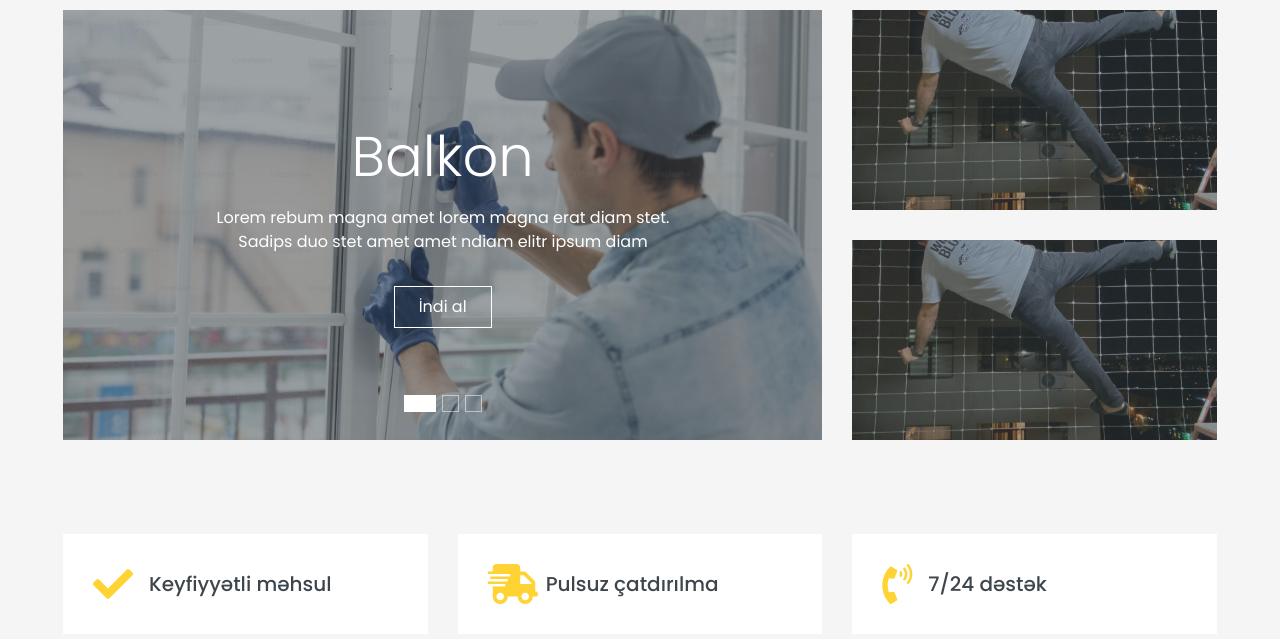
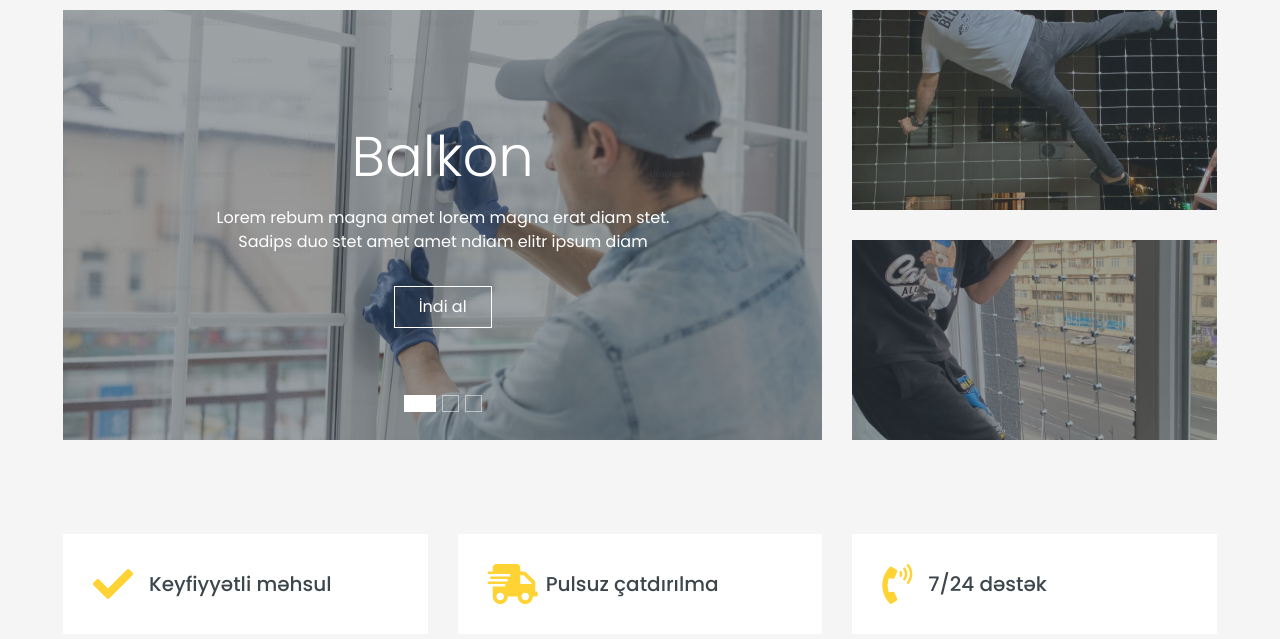
Before and after one commit to IIISRO/winblockaz, a Django app: page / in a window 1280 px wide. Shown: the part 235-874 px from the top of the page. Run offline with Django 5.2, Linux system fonts and the light colour scheme; data that the repository does not hold is empty; some libraries are stand-ins or nearby versions.

Commit message:
initial commit

```diff
--- a/core/templates/home.html
+++ b/core/templates/home.html
@@ -47,7 +47,7 @@
         </div>
         <div class="col-lg-4">
             <div class="product-offer mb-30" style="height: 200px;">
-                <img class="img-fluid" src="{% static 'img/winblock-image2.jpeg' %}" alt="">
+                <img class="img-fluid" style="object-fit: cover;background-position: top;"  src="{% static 'img/winblock-image2.jpeg' %}" alt="">
                 <div class="offer-text">
                     <!-- <h6 class="text-white text-uppercase">20% Endirim</h6>
                     <h3 class="text-white mb-3">Xüsusi təklif</h3>
@@ -55,7 +55,7 @@
                 </div>
             </div>
             <div class="product-offer mb-30" style="height: 200px;">
-                <img class="img-fluid" src="{% static 'img/winblock-image10.jpeg' %}" alt="">
+                <img class="img-fluid"  style="object-fit: cover;background-position: top;" src="{% static 'img/winblock-image8.jpeg' %}" alt="">
                 <div class="offer-text">
                     <!-- <h6 class="text-white text-uppercase">20% Endirim</h6>
                     <h3 class="text-white mb-3">Xüsusi təklif</h3> -->
@@ -132,7 +132,7 @@
     <div class="row px-xl-5">
         <div class="col-md-6">
             <div class="product-offer mb-30" style="height: 300px;">
-                <img class="img-fluid" src="{% static 'img/winblock-image5.jpeg' %}" alt="">
+                <img class="img-fluid" style="object-fit: cover;background-position: top;" src="{% static 'img/winblock-image5.jpeg' %}" alt="">
                 <div class="offer-text">
                     <!-- <h6 class="text-white text-uppercase">20% Endirim</h6>
                     <h3 class="text-white mb-3">Xüsusi təklif</h3>
@@ -142,7 +142,7 @@
         </div>
         <div class="col-md-6">
             <div class="product-offer mb-30" style="height: 300px;">
-                <img class="img-fluid" src="{% static 'img/winblock-image6.jpeg' %}" alt="">
+                <img class="img-fluid"  style="object-fit: cover;background-position: top;" src="{% static 'img/winblock-image6.jpeg' %}" alt="">
                 <div class="offer-text">
                     <!-- <h6 class="text-white text-uppercase">20% Endirim</h6>
                     <h3 class="text-white mb-3">Xüsusi təklif</h3>
```
